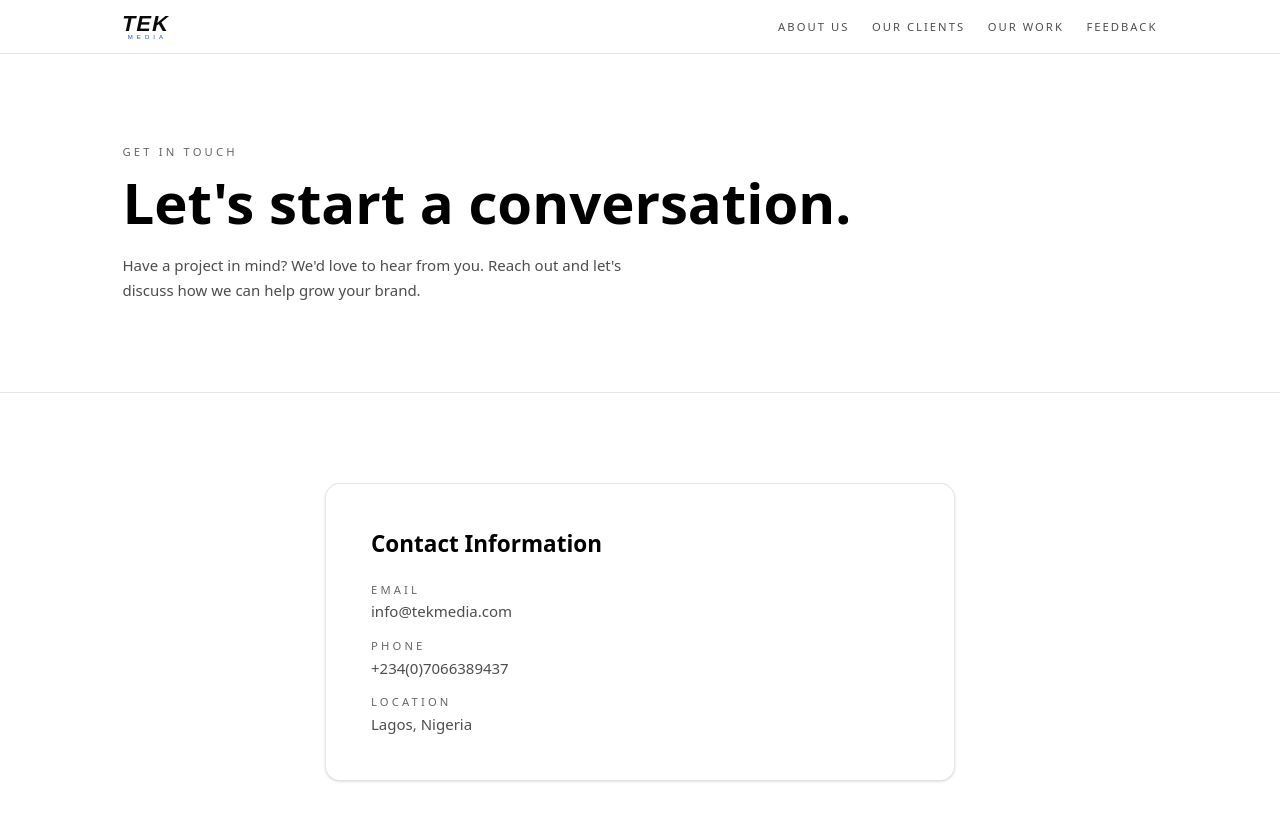
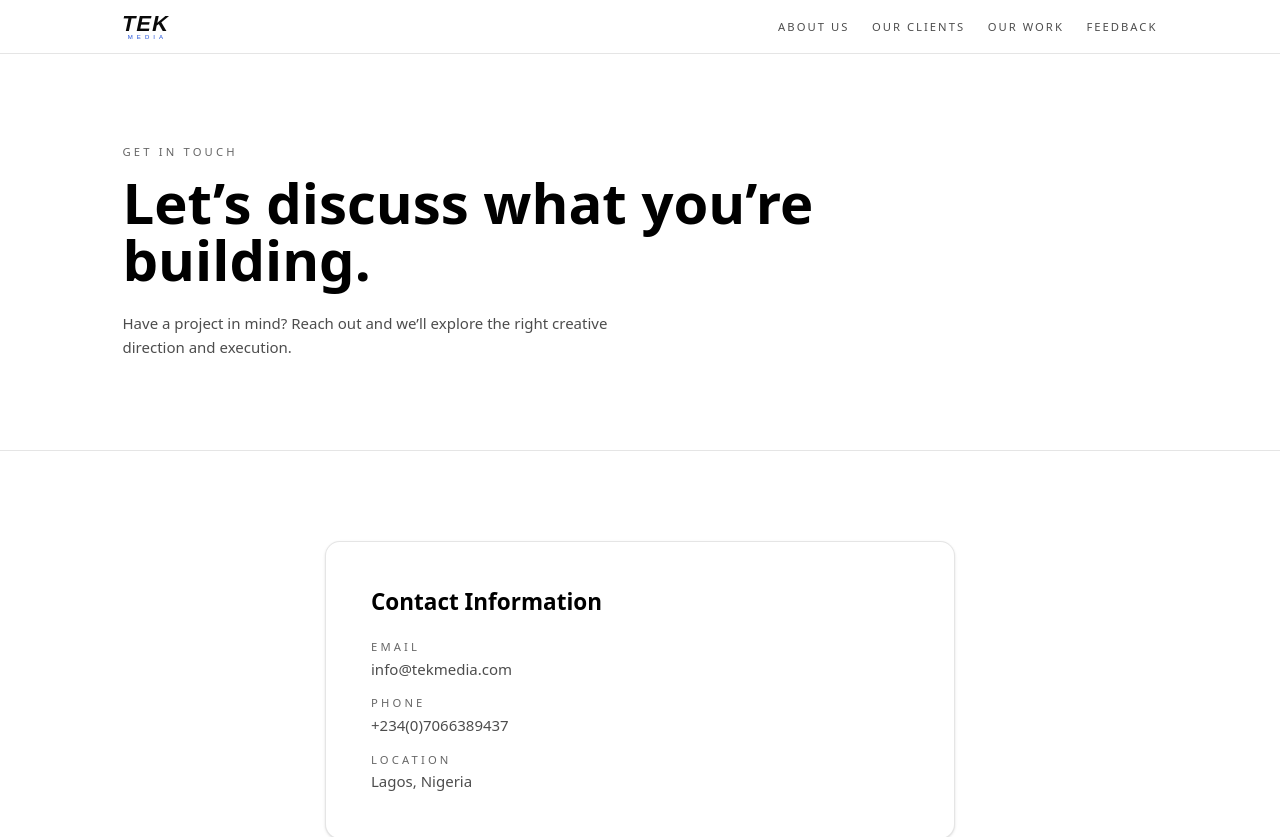
Before and after one commit to whizdome/tekmedia, a React (Vite) app: page /contact in a window 1280 px wide. Shown: the top 837 px of the page. Built offline with nearby package versions, Linux system fonts and the light colour scheme.

Commit message:
minor fixes

```diff
--- a/src/components/home/CTASection.jsx
+++ b/src/components/home/CTASection.jsx
@@ -11,11 +11,9 @@ export default function CTASection() {
               Ready when you are
             </div>
             <div className="mt-4 text-2xl md:text-3xl font-semibold leading-tight text-black">
-              Let’s build something unforgettable together.
-            </div>
+            Let’s build with clarity and intention.
             <p className="mt-4 text-sm text-black/70 leading-relaxed">
-              Tell us about your next launch, expansion, or rebrand and we’ll map out
-              the fastest path to impact.
+            Tell us about your next campaign, launch, or brand shift, and we’ll shape the creative direction and execution to match
             </p>
             <Link
               to="/contact"
@@ -78,6 +76,7 @@ export default function CTASection() {
           </form>
         </div>
       </div>
+      </div>
     </Section>
   );
 }
--- a/src/components/home/FootprintSection.jsx
+++ b/src/components/home/FootprintSection.jsx
@@ -39,11 +39,11 @@ export default function FootprintSection() {
       </div>
 
       <h2 className="mt-3 text-2xl md:text-3xl font-semibold text-black max-w-3xl leading-tight">
-      Trusted by teams across modern businesses and creative brands.
+      Trusted by teams across fintech, consumer brands, lifestyle, and home innovation.
       </h2>
 
       <p className="mt-3 max-w-3xl text-black/70 leading-relaxed">
-        A snapshot of brands we’ve supported across campaigns, content and growth.
+      A snapshot of brands we’ve supported through videography, content, and digital execution.
       </p>
 
       <div className="mt-4 space-y-6 overflow-hidden">
--- a/src/pages/Contact.jsx
+++ b/src/pages/Contact.jsx
@@ -11,11 +11,10 @@ export default function Contact() {
               Get In Touch
             </div>
             <h1 className="mt-4 text-4xl md:text-6xl font-semibold leading-[1.02] text-black">
-              Let's start a conversation.
+            Let’s discuss what you’re building.
             </h1>
             <p className="mt-6 max-w-xl text-black/70 leading-relaxed">
-              Have a project in mind? We'd love to hear from you. Reach out
-              and let's discuss how we can help grow your brand.
+            Have a project in mind? Reach out and we’ll explore the right creative direction and execution.
             </p>
           </div>
         </Container>
```
